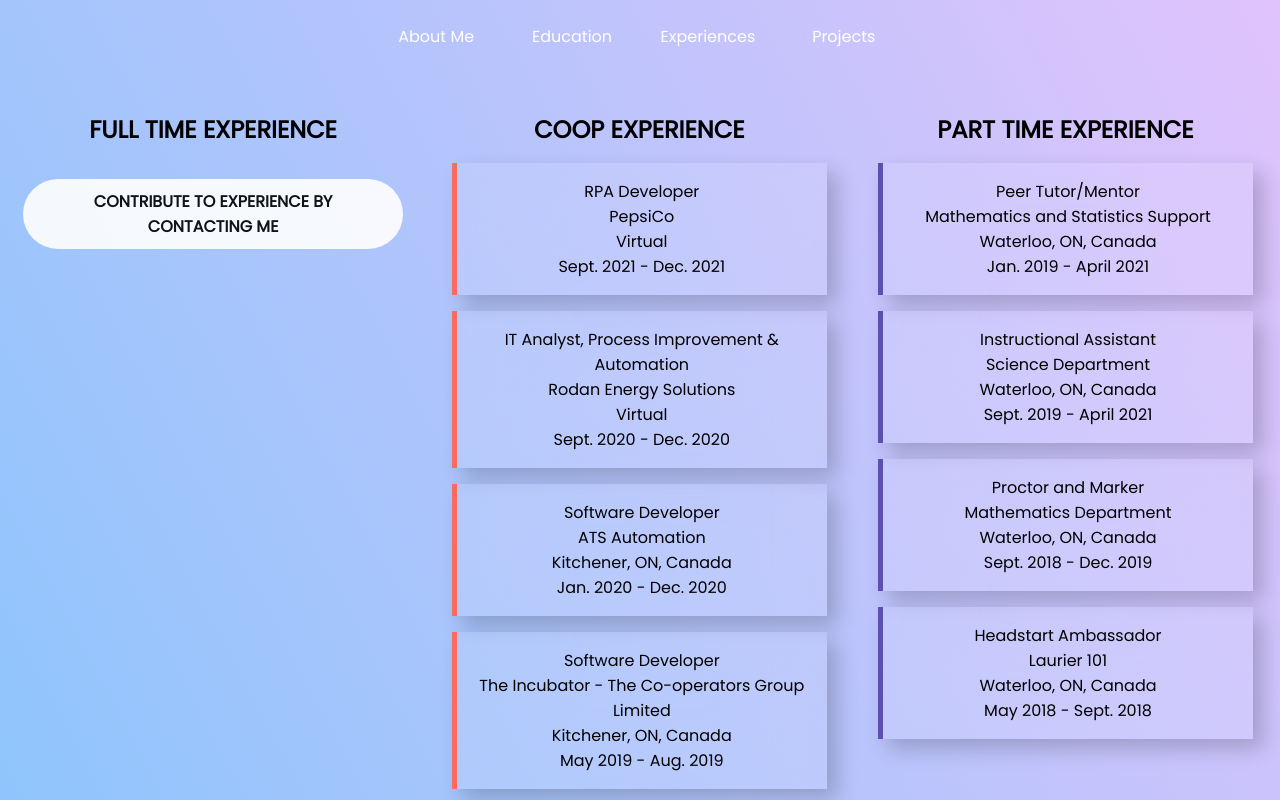
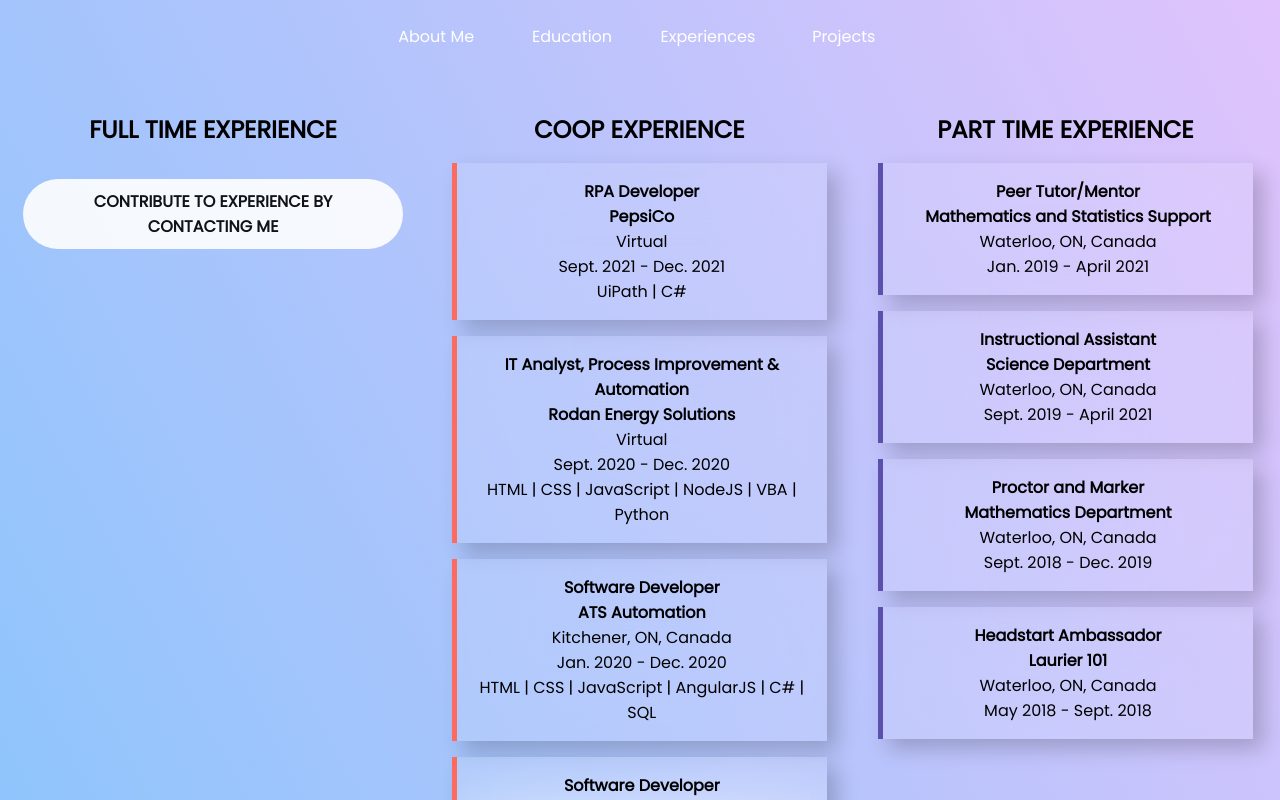
Before and after one commit to AbdulBaseetShabi/AbdulBaseetShabi.github.io, a React (Create React App) app: page /experience in a window 1280 px wide. Shown: the top 800 px of the page. Built offline with nearby package versions, Linux system fonts and the light colour scheme.

Commit message:
Added languages used as part of experience card

```diff
--- a/src/routes/experience/experiencecard.js
+++ b/src/routes/experience/experiencecard.js
@@ -9,40 +9,21 @@ function ExperienceCard(props) {
   let exeprience = props.experience;
   return (
     <div className="experience-card" style={{borderLeft: `5px solid ${CARD_COLOR[props.type]}`}}>
-      <label className="inline-block-label">{exeprience.title} </label>
-      <label className="inline-block-label"> {exeprience.company} </label>
+      <label className="inline-block-label" style={{fontWeight: 'bolder'}}>{exeprience.title} </label>
+      <label className="inline-block-label" style={{fontWeight: 'bold'}}> {exeprience.company} </label>
       <label className="inline-block-label">{exeprience.location}</label>
       <label className="inline-block-label">{exeprience.date_from} - {exeprience.date_to}</label>
+      {props.type !== 'part' ? <label>{
+        exeprience.languages_and_frameworks.map((x, i)=>{
+          if (i === (exeprience.languages_and_frameworks.length - 1)){
+            return (` ${x} `)
+          }
+
+          return (` ${x} |`)
+        })
+      }</label>: null}
     </div>
   );
 }
 
 export default ExperienceCard;
-
-// {
-//   company: "The Incubator - The Co-operators Group Limited",
-//   date_from: "May 2019",
-//   date_to: "Aug. 2019",
-//   title: "Software Developer",
-//   location: "Waterloo, ON, Canada",
-//   tools_and_technologies: ["Git", "Atlassian", "Visual Studio", "MongoDB"],
-//   languages_and_frameworks: [
-//     "HTML",
-//     "CSS",
-//     "JavaScript",
-//     "Angular",
-//     "NodeJS",
-//   ],
-//   summary: [],
-//   isCoop: true,
-// },
-// {
-//   company: "Mathematics and Statistics Support - WLU",
-//   date_from: "Jan. 2019",
-//   date_to: "April 2021",
-//   title: "Peer Tutor/Mentor",
-//   location: "Waterloo, ON, Canada",
-//   main_skills: ["Communication", "Punctuality", "Knowledgeable", "Patience"],
-//   summary: [],
-//   isPartTime: true,
-// },
```
